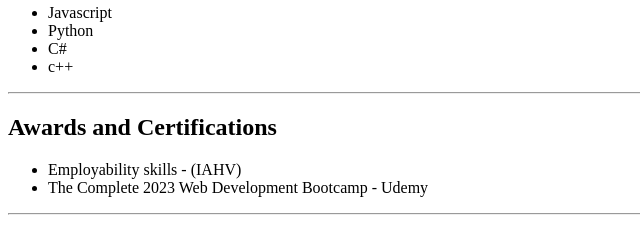
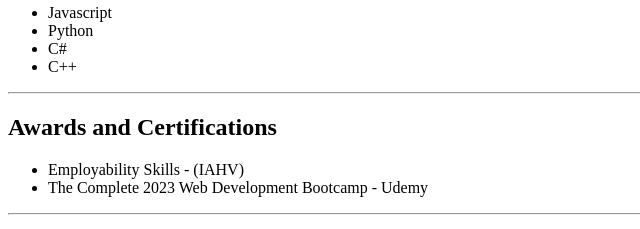
Before and after one commit to Anandkonar22/My-resume, a plain HTML site: page index.html in a window 1280 px wide. Shown: the part 684-913 px from the top of the page, 0-640 px from the left. Drawn offline with Linux system fonts and the light colour scheme.

Commit message:
Update index.html

```diff
--- a/index.html
+++ b/index.html
@@ -35,12 +35,12 @@
         <li>Javascript</li>
         <li>Python</li>
         <li>C#</li>
-        <li>c++</li>
+        <li>C++</li>
     </ul>
     <hr />
     <h2>Awards and Certifications</h2>
     <ul>
-        <li>Employability skills - (IAHV)</li>
+        <li>Employability Skills - (IAHV)</li>
         <li>The Complete 2023 Web Development Bootcamp - Udemy</li>
     </ul>
     <hr />
```
